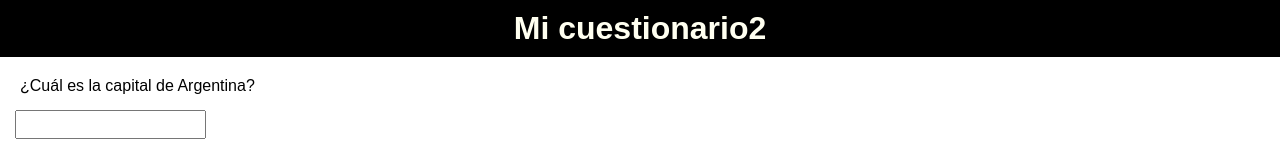
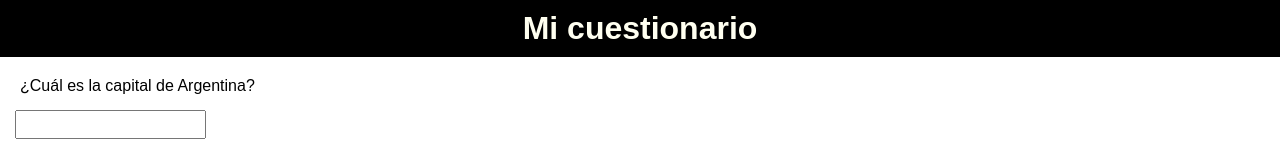
Before and after one commit to GestionDHS/demo-iframe-PG, a plain HTML site: page index.html in a window 1280 px wide. Shown: the top 154 px of the page. Drawn offline with Linux system fonts and the light colour scheme.

Commit message:
revertimos

```diff
--- a/index.html
+++ b/index.html
@@ -38,7 +38,7 @@
 <body>
     <!-- HTML DE LA ACTIVIDAD -->
     <header>
-        <h1>Mi cuestionario2</h1>
+        <h1>Mi cuestionario</h1>
     </header>
     <main>
         <p>¿Cuál es la capital de Argentina?</p>
```
